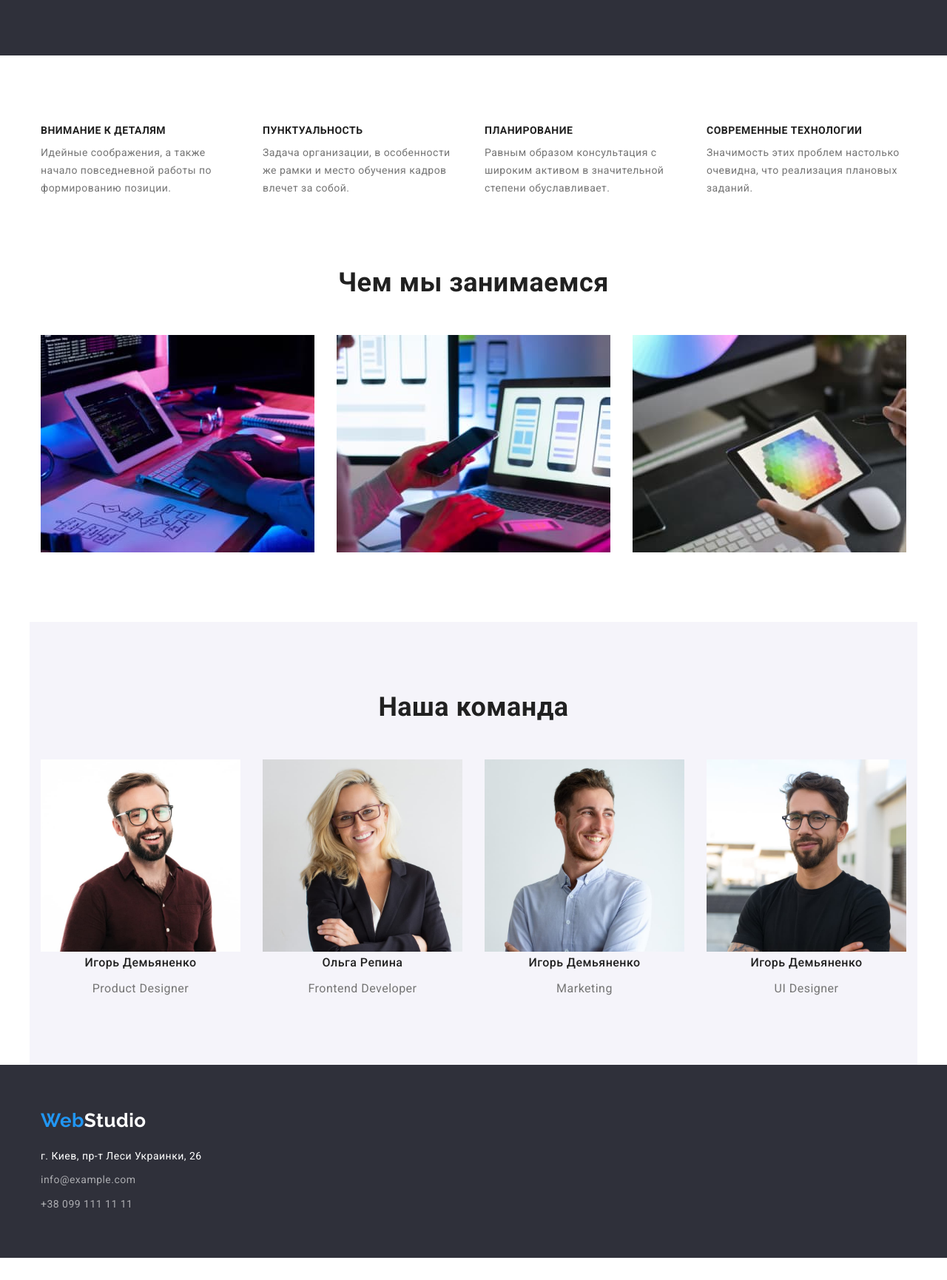
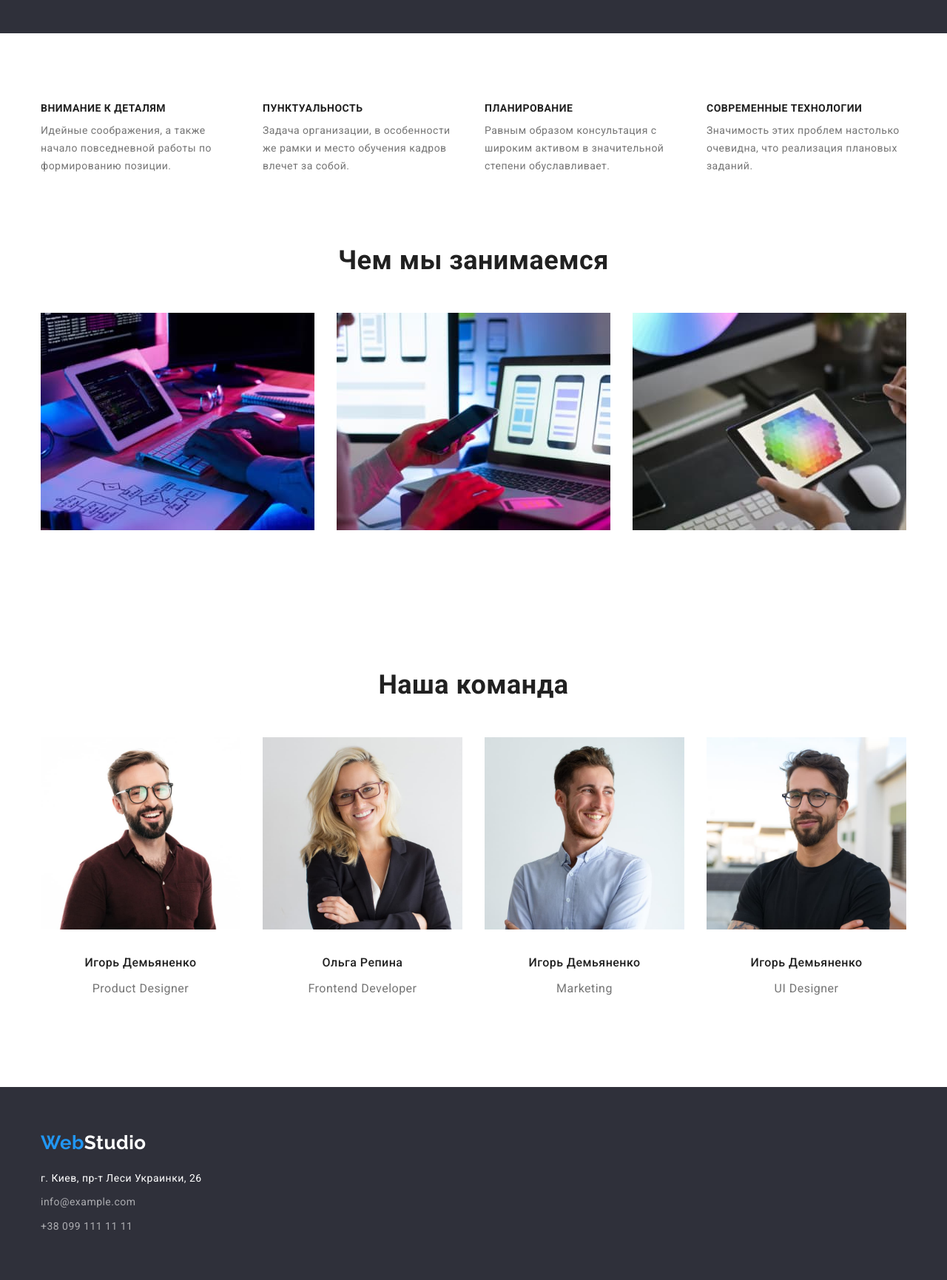
Before and after one commit to Slavik-mvg/goit-markup-hw-03, a plain HTML site: page index.html in a window 1280 px wide. Shown: the part 640-2371 px from the top of the page at 74% size. Before the commit the page ends 2341 px from the top, so only its background shows below. Drawn offline with nearby package versions, Linux system fonts and the light colour scheme.

Commit message:
тз№3 (2)

```diff
--- a/css/styiles.css
+++ b/css/styiles.css
@@ -55,6 +55,27 @@ body {
   list-style: none;
 }
 
+.section {
+  padding-top: 94px;
+  padding-bottom: 94px;
+  /* outline: 1px solid seagreen; */
+  /* background-color: goldenrod; */
+}
+
+.container {
+  width: 1200px;
+  padding-left: 15px;
+  padding-right: 15px;
+
+  /* align-content: center; */
+  margin-left: auto;
+  margin-right: auto;
+
+  /* align-items: center; */
+
+  /* outline: 1px solid red; */
+}
+
 /*-------------- HEADER------------ */
 
 /* #ECECEC  border 1px */
@@ -66,7 +87,7 @@ body {
   border-bottom: 1px solid #ececec;
 }
 
-.header-container {
+/* .header-container {
   width: 1200px;
   padding-left: 15px;
   padding-right: 15px;
@@ -75,7 +96,12 @@ body {
   margin: 0 auto;
   align-items: center;
 
-  /* outline: 2px solid red; */
+} */
+
+.header .container {
+  display: flex;
+  align-items: center;
+  margin: 0 auto;
 }
 
 .logo-back {
@@ -126,11 +152,9 @@ body {
 }
 
 .mailtel {
-  display: flex;
+  /* display: flex; */
   padding-left: 0;
   margin-left: auto;
-
-  /* background-color: rebeccapurple; */
 }
 
 .mailtel .item + .item {
@@ -142,7 +166,7 @@ body {
   margin: 0;
 }
 
-/* Hero */
+/* Hero --------------------------------------------------------*/
 
 .hero {
   background-color: var(--background-footer-color);
@@ -150,7 +174,7 @@ body {
   text-align: center;
 
   padding-top: 200px;
-  padding-bottom: 230px;
+  padding-bottom: 200px;
 }
 
 .hero-title {
@@ -163,7 +187,6 @@ body {
 
   /* max-width: 696px; */
   padding-bottom: 30px;
-  /* margin-top: 200px; */
 }
 
 .hero-button {
@@ -179,7 +202,6 @@ body {
   align-items: center;
   padding: 10px 32px;
   margin-right: auto;
-  /* margin-bottom: 200px; */
   margin-left: auto;
 }
 
@@ -197,26 +219,15 @@ body {
   color: var(--accent-color);
 }
 
-/* advantage */
-
-.advantage-container {
-  width: 1200px;
-
-  padding-left: 15px;
-  padding-right: 15px;
-
-  padding-top: 94px;
-  padding-bottom: 94px;
-
-  margin: 0 auto;
-  align-items: center;
-
-  /* outline: 2px solid red; */
-}
+/* advantage ----------------------------------------------*/
 
 .advantage-list {
   display: flex;
   flex-wrap: wrap;
+}
+
+.advantage {
+  padding-bottom: 0;
 }
 
 .advantage-list .item {
@@ -239,20 +250,9 @@ body {
   padding-left: 40px;
 } */
 
-/* <!--Чем мы занимаемся--> */
-.container-works {
-  width: 1200px;
+/* <!--Чем мы занимаемся-->---------------------------------------- */
 
-  padding-left: 15px;
-  padding-right: 15px;
-  padding-bottom: 94px;
-  margin: 0 auto;
-  /* align-items: center; */
-
-  /* outline: 2px solid red; */
-}
-
-.container-works h2 {
+.container .title {
   padding-bottom: 50px;
 }
 
@@ -264,36 +264,22 @@ body {
   margin-left: 30px;
 }
 
-/* .img{
-flex-basis: calc(100% / 3 - 60px);
-margin-left: 30px;
-  } */
+/* <!--Наша команда-----------------------------------------------> */
 
-/* .works-list .item + .item{
-margin-left: 30px;
-  } */
-
-/* <!--Наша команда--> */
-.container-commad {
-  width: 1200px;
-  background-color: #f5f4fa;
-  padding-left: 15px;
-  padding-right: 15px;
-  padding-top: 94px;
-  padding-bottom: 94px;
-
-  margin: 0 auto;
-  align-items: center;
-
-  /* outline: 2px solid red; */
-}
+/* Radius: 1px Solid
+#FFFFFF
+ */
 
 .commad-list {
   display: flex;
 }
 
+.commad .item {
+  background-color: #ffffff;
+}
+
 .commad-list .item:not(:first-child) {
-  padding-left: 30px;
+  margin-left: 30px;
 }
 .commad-title {
   padding-bottom: 50px;
@@ -350,12 +336,17 @@ margin-left: 30px;
   font-size: 16px;
   line-height: 1.89;
   text-align: center;
-  padding-bottom: 10px;
+  margin-bottom: 10px;
 }
 
 .command-text {
   color: var(--base-color);
   text-align: center;
+}
+
+.card-command {
+  padding-top: 30px;
+  padding-bottom: 30px;
 }
 
 .projects-list .title {
@@ -373,29 +364,9 @@ margin-left: 30px;
 
 /*       <!--Навигация по портфолио--> */
 
-.section {
-  padding-top: 94px;
-  padding-bottom: 94px;
-}
-
-.container {
-  width: 1200px;
-  padding-left: 15px;
-  padding-right: 15px;
-
-  align-content: center;
-  margin-left: auto;
-  margin-right: auto;
-
-  /* align-items: center; */
-
-  /* outline: 1px solid red; */
-}
-
 .buttons {
   display: flex;
   justify-content: center;
-  padding-top: 94px;
 }
 
 .button-menu-item {
@@ -423,7 +394,9 @@ margin-left: 30px;
 }
 
 .project-item {
-  border: 1px solid #eeeeee;
+  border-right: 1px solid #eeeeee;
+  border-bottom: 1px solid #eeeeee;
+  border-left: 1px solid #eeeeee;
 
   flex-basis: calc(100% / 3 - 30px);
 
@@ -441,26 +414,13 @@ margin-left: 30px;
 
 /* ------------------------------------------------------ */
 /* footer */
+
 footer {
   background-color: var(--background-footer-color);
-}
-
-.container-footer {
-  width: 1200px;
-
-  padding-left: 15px;
-  padding-right: 15px;
-
   padding-top: 60px;
   padding-bottom: 60px;
 
-  margin: 0 auto;
-  align-items: center;
-
   /* outline: 2px solid red; */
-}
-
-.link-footer + .link-footer {
 }
 
 .adress-footer a {
--- a/index.html
+++ b/index.html
@@ -25,8 +25,9 @@
     <title>Document</title>
   </head>
   <body>
+
     <header class="header">
-      <div class="header-container">
+      <div class="container">
         <nav class="site-nav">
           <a class="logo" href="./index.html">
             <span class="logo-back">Web</span>Studio</a
@@ -60,6 +61,7 @@
     </header>
 
     <main>
+
       <section class="hero">
         <div class="hero-container">
           <h1 class="hero-title">
@@ -71,8 +73,8 @@
       </section>
 
       <!--Наши преимущества-->
-      <section class="advantage">
-        <div class="advantage-container">
+      <section class="advantage section">
+        <div class="container">
           <h2 class="visually-hidden">Наши преимущества</h2>
           <ul class="list advantage-list">
             <li class="item list-item">
@@ -107,8 +109,8 @@
         </div>
       </section>
       <!--Чем мы занимаемся-->
-      <section class="works">
-        <div class="container-works">
+      <section class="works section">
+        <div class="container">
           <h2 class="title">Чем мы занимаемся</h2>
 
           <ul class="list works-list">
@@ -146,8 +148,8 @@
         </div>
       </section>
       <!--Наша команда-->
-      <section class="commad">
-        <div class="container-commad">
+      <section class="commad section">
+        <div class="container">
           <h2 class="title commad-title">Наша команда</h2>
           <ul class="list commad-list">
             <li class="item">
@@ -156,44 +158,56 @@
                 alt="Игорь Демьяненко"
                 width="270"
               />
+              <div class="card-command">
                 <h3 class="command-title">Игорь Демьяненко</h3>
                 <p class="command-text">Product Designer</p>
+              </div>
             </li>
+
             <li class="item">
               <img
                 src="./images/team_card2.jpg"
                 alt="Ольга Репина"
                 width="270"
               />
+              <div class="card-command">
                 <h3 class="command-title">Ольга Репина</h3>
                 <p class="command-text">Frontend Developer</p>
+              </div>
             </li>
+
             <li class="item">
               <img
                 src="./images/team_card3.jpg"
                 alt="Николай Тарасов"
                 width="270"
               />
+              <div class="card-command">
                 <h3 class="command-title">Игорь Демьяненко</h3>
                 <p class="command-text">Marketing</p>
+              </div>
             </li>
+
             <li class="item">
               <img
                 src="./images/team_card4.jpg"
                 alt="Михаил Ермаков"
                 width="270"
               />
+              <div class="card-command">
                 <h3 class="command-title">Игорь Демьяненко</h3>
                 <p class="command-text">UI Designer</p>
+              </div>
             </li>
           </ul>
         </div>
       </section>
     </main>
+
     <!--Футер-->
 
     <footer class="footer">
-      <div class="container-footer">
+      <div class="container">
         <a class="logo-footer" href="./index.html"
           ><span class="logo-back">Web</span>Studio</a
         >
```
Also changed, not shown: portfolio.html (+22 -14 lines). Lines whose indentation alone changed are shown as unchanged.
